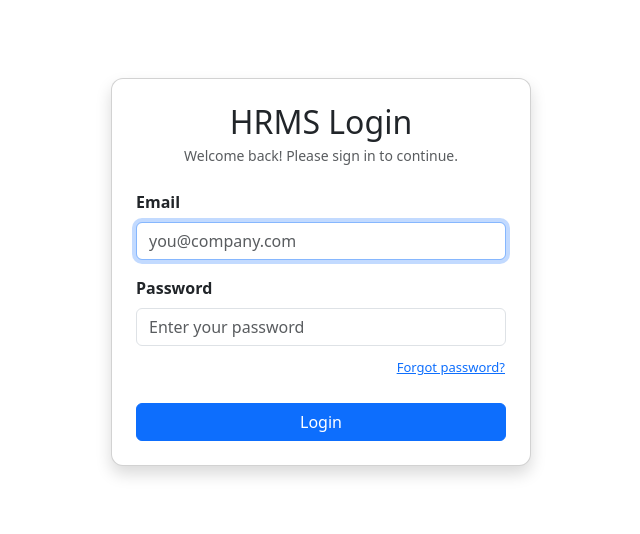
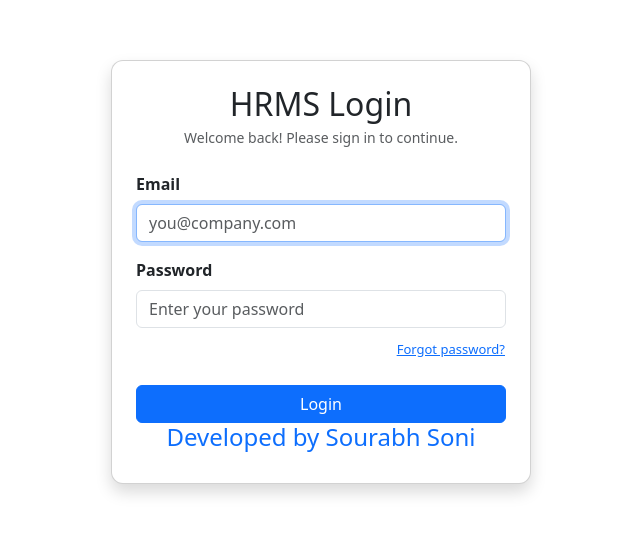
Before and after one commit to sourabh876/AI-HR-management-service-frontend, a React (Vite) app: page / in a window 1280 px wide. Shown: the part 128-662 px from the top of the page, without its empty margins (319-959 px from the left). Built offline with nearby package versions, Linux system fonts and the light colour scheme.

Commit message:
Add developer credit to Login page

```diff
--- a/src/pages/Login.jsx
+++ b/src/pages/Login.jsx
@@ -362,6 +362,9 @@ function Login() {
                                         </>
                                     ) : "Login"}
                                 </button>
+                                <div class="text-center w-100 text-primary">
+                                    <h4>Developed by Sourabh Soni</h4>
+                                </div>
                             </form>
                         </>
                     )}
```
